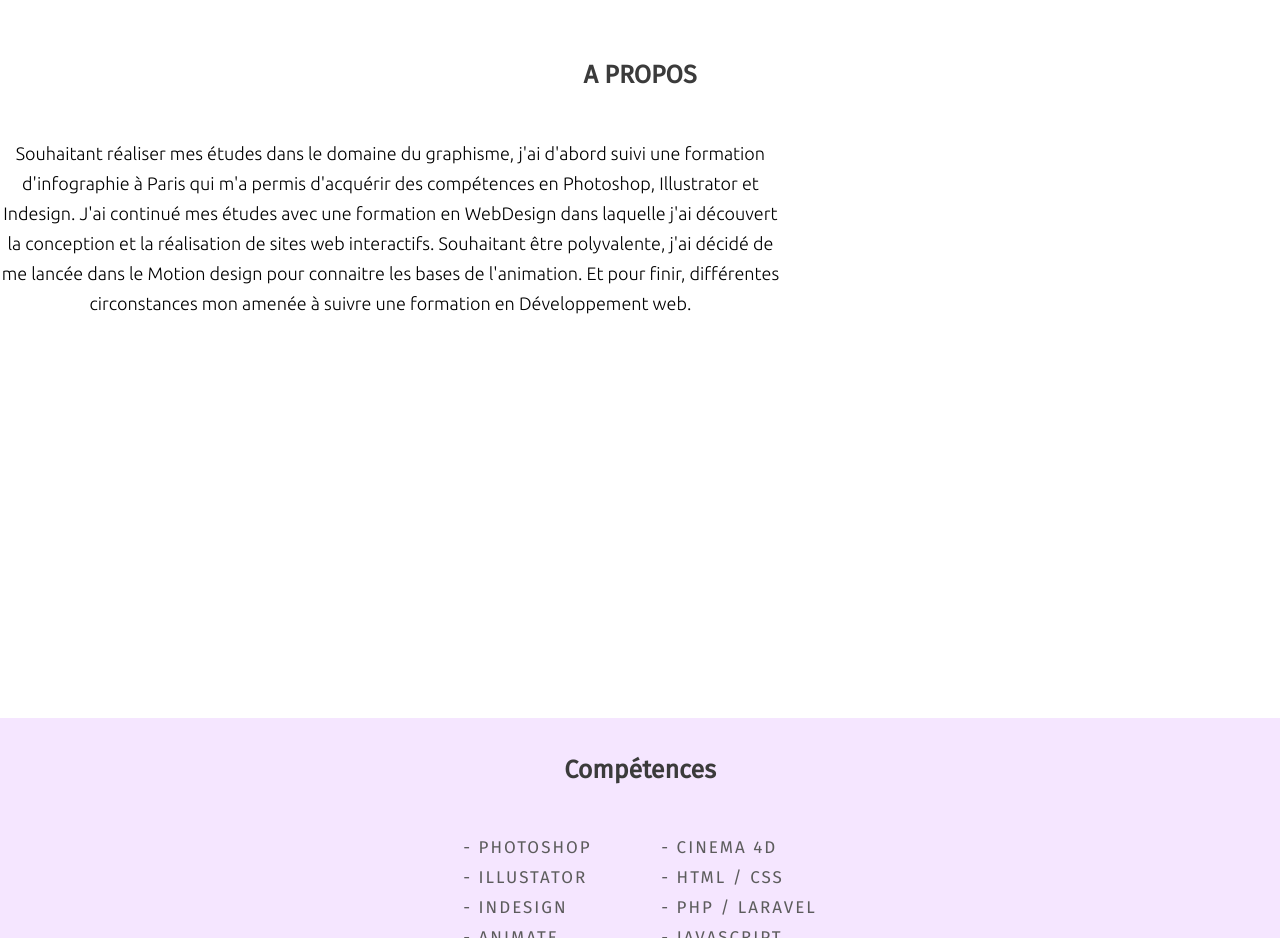
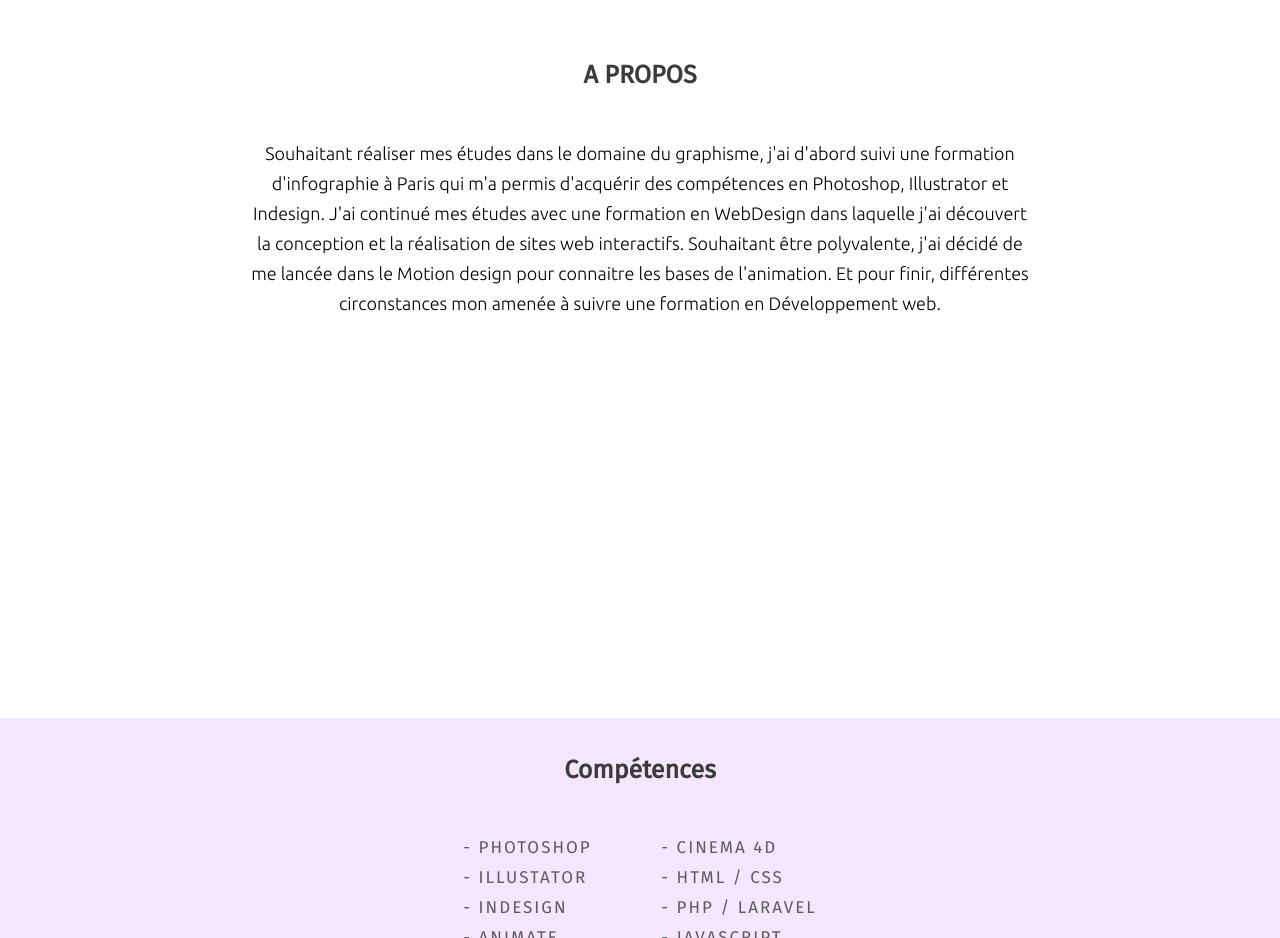
Before and after one commit to Clemencetr/Portfolio, a plain HTML site: page index.html in a window 1280 px wide. Shown: the part 840-1778 px from the top of the page. Drawn offline with nearby package versions, Linux system fonts and the light colour scheme.

Commit message:
Update media-queries.css

```diff
--- a/css/media-queries.css
+++ b/css/media-queries.css
@@ -1,10 +1,6 @@
 @media screen and (max-width:1730px){
     .wrapper{width:70%;}
     figure{margin:10px 6px 0 6px;}
-}
-
-@media screen and (max-width:1480px){
-    #propos{margin:0;}
 }
 
 @media screen and (max-width:1380px){
```
